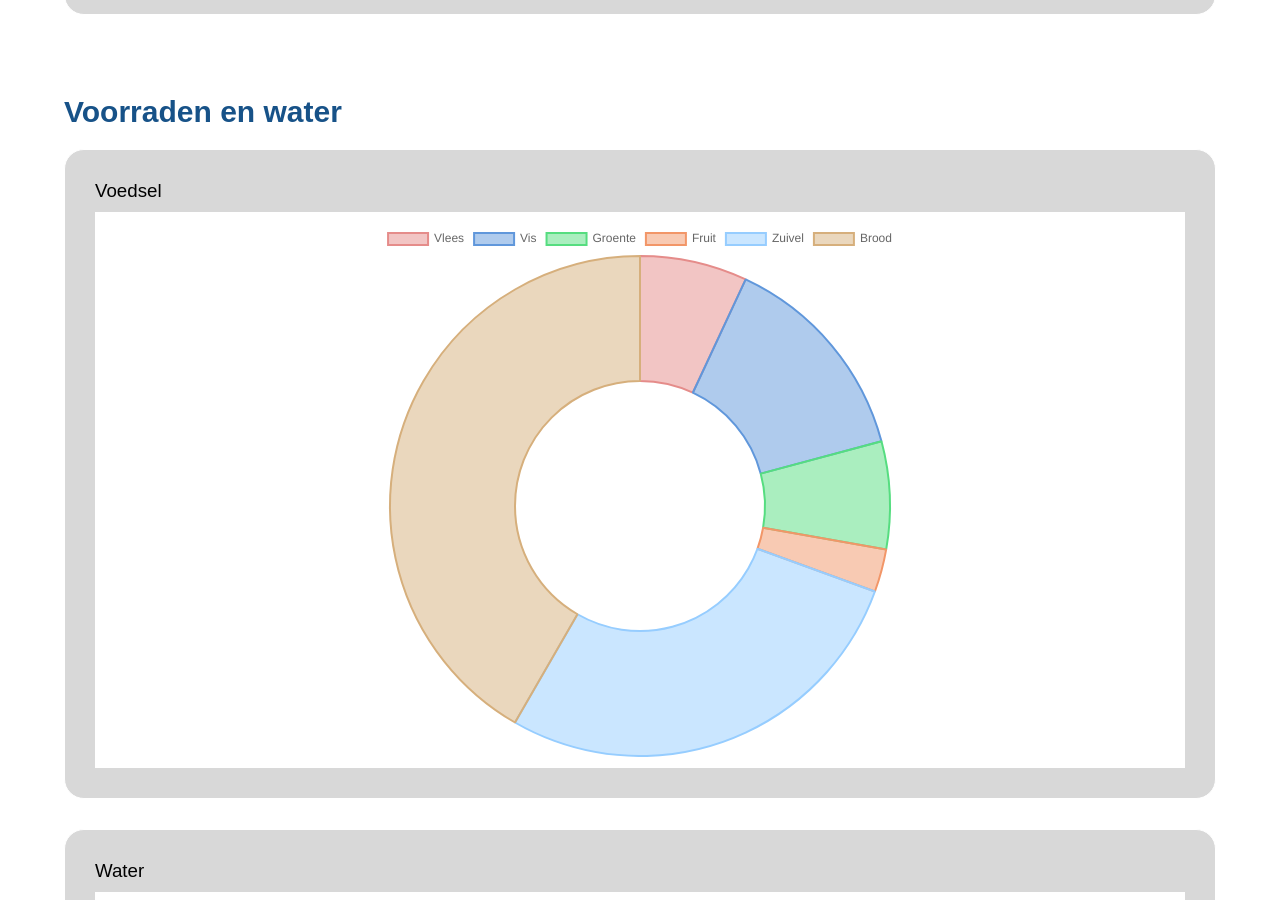
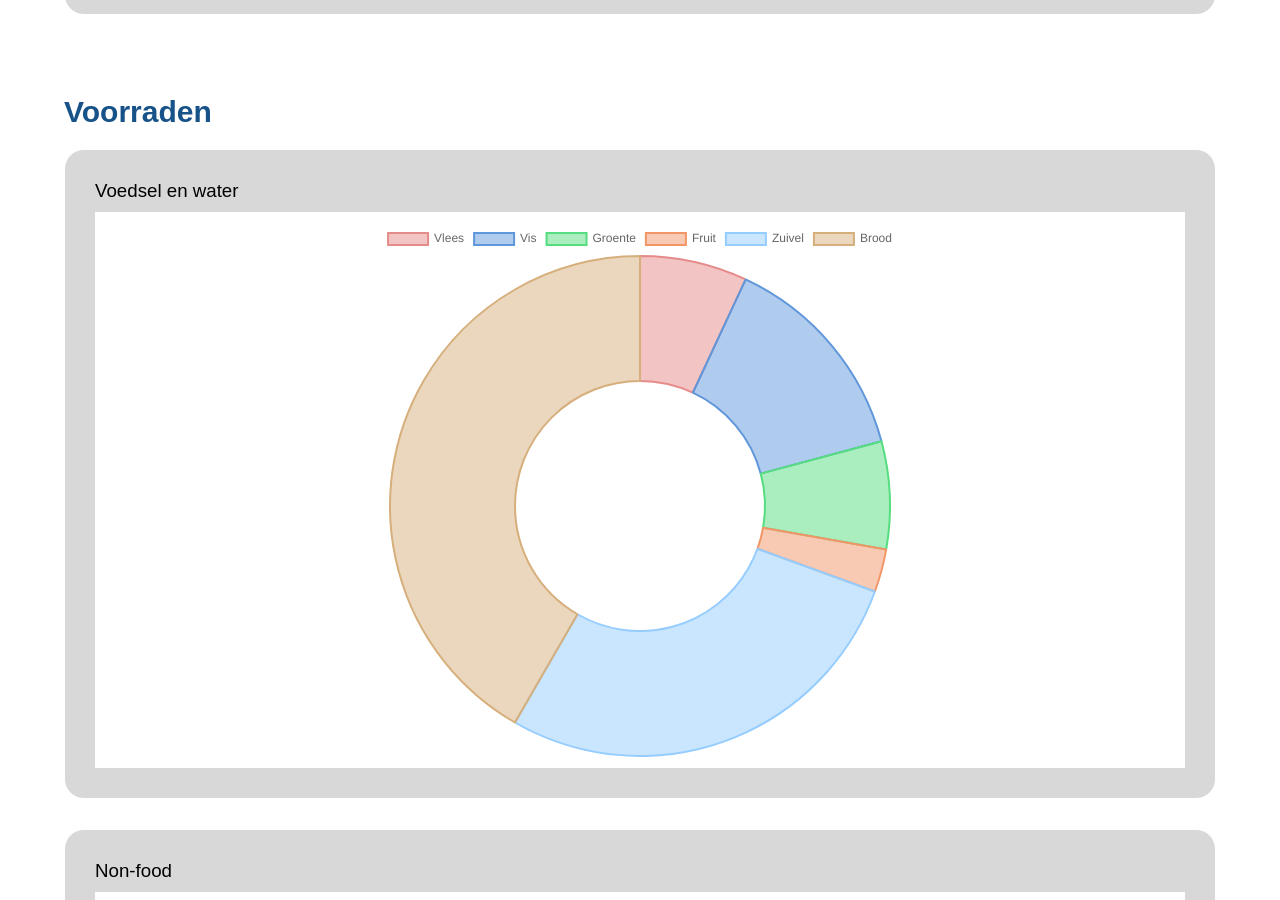
Before and after one commit to YordanSto/challenge1, a plain HTML site: page index.html in a window 1280 px wide. Shown: the part 3203-4103 px from the top of the page. Drawn offline with nearby package versions, Linux system fonts and the light colour scheme.

Commit message:
Update index.html

```diff
--- a/index.html
+++ b/index.html
@@ -124,9 +124,9 @@
 		</div>
 	</section>
 	<section class="grid-item voorraden">
-		<h2>Voorraden en water</h1>
+		<h2>Voorraden</h1>
 		<div class="content">
-			<h3 id="eten">Voedsel</h3>
+			<h3 id="eten">Voedsel en water</h3>
 			<div class="chart-container"><canvas id="fifthChart"></canvas></div>
 			<script src="https://cdnjs.cloudflare.com/ajax/libs/Chart.js/2.4.0/Chart.min.js"></script>
 			<script type="text/javascript">
@@ -165,7 +165,7 @@
 			</script>
 		</div>
 		<div class="content">
-			<h3 id="water">Water</h3>
+			<h3 id="water">Non-food</h3>
 			<div class="chart-container"><canvas id="myChart"></canvas></div>
 			<script src="https://cdnjs.cloudflare.com/ajax/libs/Chart.js/2.4.0/Chart.min.js"></script>
 			<script type="text/javascript">
@@ -176,7 +176,7 @@
 
 				    // The data for our dataset
 				    data: {
-				        labels: ["January", "February", "March", "April", "May", "June", "July"],
+				        labels: ["WC papier", "Shampoo", "Tandpasta", "", "May", "June", "July"],
 				        datasets: [{
 				            label: "My First dataset",
 				            backgroundColor: 'rgb(255, 99, 132)',
```
